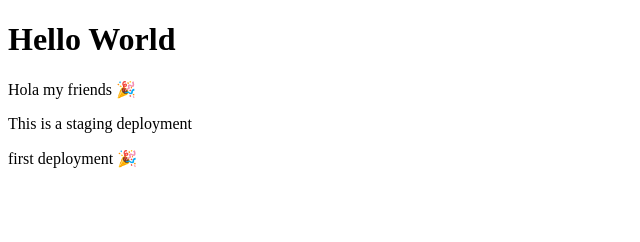
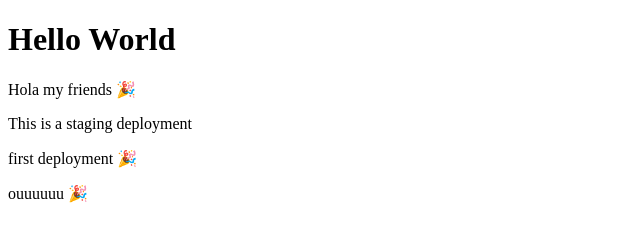
Before and after one commit to seiya20010317/test, a plain HTML site: page index.html in a window 1280 px wide. Shown: the whole page, without its empty margins (0-640 px from the left). Drawn offline with Linux system fonts and the light colour scheme.

Commit message:
feature3

```diff
--- a/index.html
+++ b/index.html
@@ -12,6 +12,7 @@
     <p>This is a staging deployment</p>
 
     <p>first deployment 🎉</p>
+    <p>ouuuuuu 🎉</p>
 
   </body>
 </html>
```
